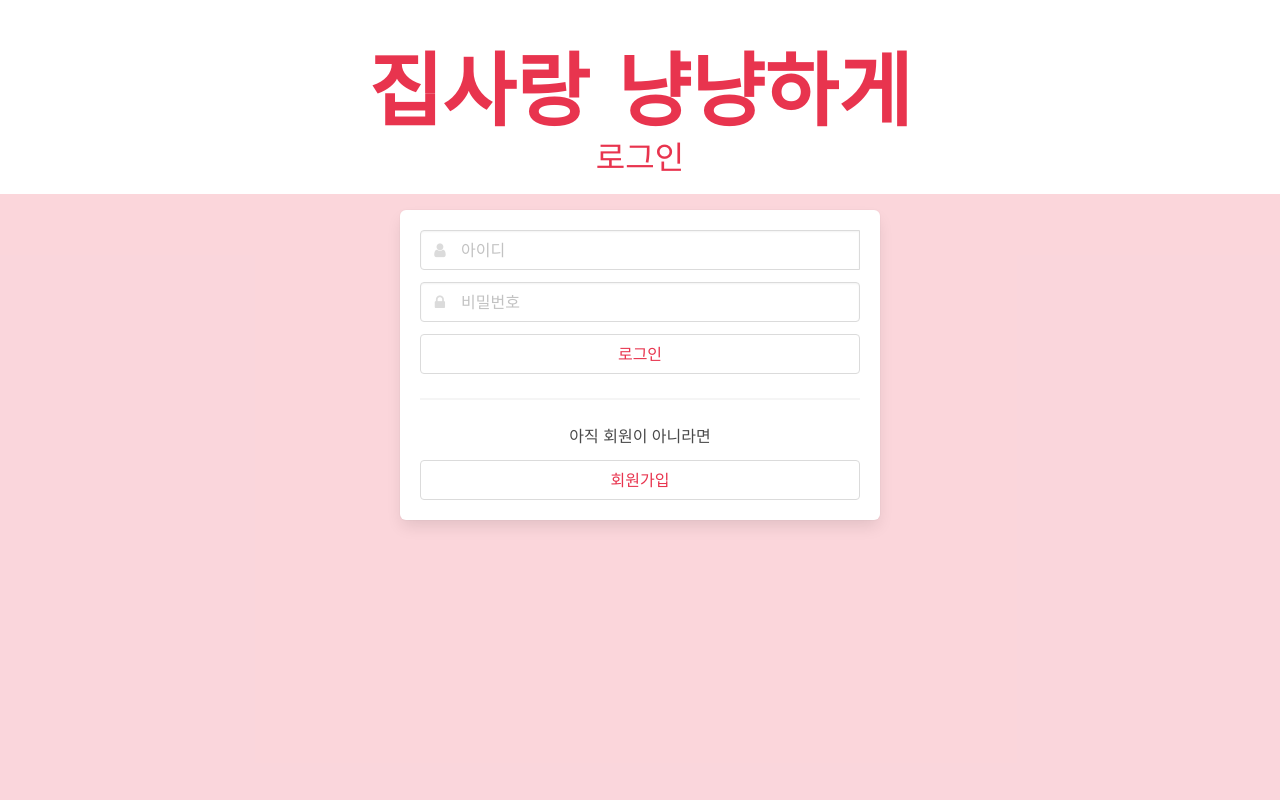
After one commit to Yboda/zipsarang, a Flask app: page /login in a window 1280 px wide. The commit adds this page. Run offline with Flask 2, Linux system fonts and the light colour scheme; some libraries are stand-ins or nearby versions.

Commit message:
집사랑 냥냥

```diff
--- a/app.py
+++ b/app.py
@@ -1,14 +1,110 @@
-# flask, pymongo, dnspython 설치
-from flask import Flask, render_template, request, jsonify
+# flask, pymongo, dnspython, PyJWT 설치
+from flask import Flask, render_template, jsonify, request, redirect, url_for
+from pymongo import MongoClient
+
+from werkzeug.utils import secure_filename
+from datetime import datetime, timedelta
+import jwt
+
+# 회원가입 시, 비밀번호 암호화
+import hashlib
+
 app = Flask(__name__)
+app.config["TEMPLATES_AUTO_RELOAD"] = True
+app.config['UPLOAD_FOLDER'] = "./static/default_img"
 
-from pymongo import MongoClient
+SECRET_KEY = 'zipsarang'
+
 client = MongoClient('mongodb+srv://root:1234@cluster0.um5wee2.mongodb.net/?retryWrites=true&w=majority')
-db = client.dbsparta
+db = client.zipsarang
 
 @app.route('/')
 def home():
-    return render_template('index.html')
+    user_token = request.cookies.get('user_token')
+    try:
+        payload = jwt.decode(user_token, SECRET_KEY, algorithms=['HS256'])
+        user_info = db.users.find_one({"user_id": payload["id"]})
+        return render_template('index.html', user_info=user_info, status=False)
+    except (jwt.ExpiredSignatureError, jwt.exceptions.DecodeError):
+        return render_template('index.html', status=True)
+
+
+@app.route('/sign_up', methods=['GET'])
+def go_sing_up():
+    user_token = request.cookies.get('user_token')
+    if user_token is not None:
+        request.cookie.pop('user_token', None)
+        return render_template('login.html')
+    return render_template('user.html')
+
+@app.route('/sign_up', methods=['POST'])
+def sign_up():
+
+    file = request.files["file"]
+
+    extension = file.filename.split('.')[-1]
+
+    today = datetime.now()
+    mytime = today.strftime('%Y%m%d%H%M%S')
+
+    filename = f'file--{mytime}'
+
+    save_to = f'static/{filename}.{extension}'
+    file.save(save_to)
+
+    user_id = request.form['user_id']
+    password = request.form['password']
+    nickname = request.form['nickname']
+    cat_name = request.form['cat_name']
+    intro = request.form['intro']
+
+    pw_hash = hashlib.sha256(password.encode('utf-8')).hexdigest()
+
+    doc = {
+        "user_id": user_id,     # 아이디
+        "password": pw_hash,    # 비밀번호
+        "nickname": nickname,   # 닉네임
+        "cat_name": cat_name,   # 고양이 이름
+        "intro": intro,         # 간단한 소개글
+        'cat_img': f'{filename}.{extension}'    # 고양이 사진
+    }
+    db.users.insert_one(doc)
+    return jsonify({'result': 'success'})
+
+@app.route('/sign_up/check_dup', methods=['POST'])
+def check_dup():
+    user_id = request.form['user_id']
+    exists = bool(db.users.find_one({"user_id": user_id}))
+    return jsonify({'result': 'success', 'exists': exists})
+
+@app.route('/login', methods=['GET'])
+def go_login():
+    return render_template('login.html')
+
+@app.route('/login', methods=['POST'])
+def login():
+    # 로그인
+    user_id = request.form['user_id']
+    password = request.form['password']
+
+    pw_hash = hashlib.sha256(password.encode('utf-8')).hexdigest()
+    result = db.users.find_one({'user_id': user_id, 'password': pw_hash})
+
+    if result is not None:
+        payload = {
+         'id': user_id,
+         'exp': datetime.utcnow() + timedelta(seconds=300)  # 로그인 5분 유지
+        }
+        token = jwt.encode(payload, SECRET_KEY, algorithm='HS256')
+
+        return jsonify({'result': 'success', 'token': token})
+    # 찾지 못하면
+    else:
+        return jsonify({'result': 'fail', 'msg': '아이디/비밀번호가 일치하지 않습니다.'})
+
+@app.route('/mypage')
+def mypage():
+    return render_template('index.html', status=False)
 
 if __name__ == '__main__':
     app.run('0.0.0.0', port=5000, debug=True)
--- /dev/null
+++ b/static/common.js
@@ -0,0 +1,118 @@
+function sign_up() {
+    let user_id = $("#input-user_id").val()
+    let password = $("#input-password").val()
+    let password2 = $("#input-password2").val()
+    let nickname = $("#input-nickname").val()
+    let cat_name = $("#input-cat_name").val()
+    let intro = $("#input-intro").val()
+    let file = $('#file')[0].files[0]
+
+    if ($("#help-id").hasClass("is-danger")) {
+        alert("아이디를 다시 확인해주세요.")
+        return;
+    } else if (!$("#help-id").hasClass("is-success")) {
+        alert("아이디 중복확인을 해주세요.")
+        return;
+    }
+
+    if (password == "") {
+        $("#help-password").text("비밀번호를 입력해주세요.").removeClass("is-safe").addClass("is-danger")
+        $("#input-password").focus()
+        return;
+    } else if (!is_password(password)) {
+        $("#help-password").text("비밀번호의 형식을 확인해주세요. 영문과 숫자 필수 포함, 특수문자(!@#$%^&*) 사용가능 8-20자").removeClass("is-safe").addClass("is-danger")
+        $("#input-password").focus()
+        return
+    } else {
+        $("#help-password").text("사용할 수 있는 비밀번호입니다.").removeClass("is-danger").addClass("is-success")
+    }
+    if (password2 == "") {
+        $("#help-password2").text("비밀번호를 입력해주세요.").removeClass("is-safe").addClass("is-danger")
+        $("#input-password2").focus()
+        return;
+    } else if (password2 != password) {
+        $("#help-password2").text("비밀번호가 일치하지 않습니다.").removeClass("is-safe").addClass("is-danger")
+        $("#input-password2").focus()
+        return;
+    } else {
+        $("#help-password2").text("비밀번호가 일치합니다.").removeClass("is-danger").addClass("is-success")
+    }
+
+    let form_data = new FormData()
+
+    form_data.append("file", file)
+    form_data.append("user_id", user_id)
+    form_data.append("password", password)
+    form_data.append("nickname", nickname)
+    form_data.append("cat_name", cat_name)
+    form_data.append("intro", intro)
+
+    $.ajax({
+        type: "POST",
+        url: "/sign_up",
+        data: form_data,
+        cache: false,
+        contentType: false,
+        processData: false,
+        success: function (response) {
+            alert("회원가입을 축하드립니다!")
+            window.location.replace("/")
+        }
+    });
+
+}
+
+function is_user_id(asValue) {
+    var regExp = /^(?=.*[a-zA-Z])[-a-zA-Z0-9_.]{2,10}$/;
+    return regExp.test(asValue);
+}
+
+function is_password(asValue) {
+    var regExp = /^(?=.*\d)(?=.*[a-zA-Z])[0-9a-zA-Z!@#$%^&*]{8,20}$/;
+    return regExp.test(asValue);
+}
+
+function check_dup() {
+    let user_id = $("#input-user_id").val()
+
+    if (user_id == "") {
+        $("#help-id").text("아이디를 입력해주세요.").removeClass("is-safe").addClass("is-danger")
+        $("#input-user_id").focus()
+        return;
+    }
+    if (!is_user_id(user_id)) {
+        $("#help-id").text("아이디의 형식을 확인해주세요. 영문과 숫자, 일부 특수문자(._-) 사용 가능. 2-10자 길이").removeClass("is-safe").addClass("is-danger")
+        $("#input-user_id").focus()
+        return;
+    }
+    $("#help-id").addClass("is-loading")
+
+    $.ajax({
+        type: "POST",
+        url: "/sign_up/check_dup",
+        data: {
+            user_id: user_id
+        },
+        success: function (response) {
+
+            if (response["exists"]) {
+                $("#help-id").text("이미 존재하는 아이디입니다.").removeClass("is-safe").addClass("is-danger")
+                $("#input-user_id").focus()
+            } else {
+                $("#help-id").text("사용할 수 있는 아이디입니다.").removeClass("is-danger").addClass("is-success")
+            }
+            $("#help-id").removeClass("is-loading")
+
+        }
+    });
+}
+
+function go_main(){
+    window.location.href = '/'
+}
+
+function sign_out() {
+    $.removeCookie('user_token', {path: '/'});
+    alert('로그아웃!')
+    window.location.href = "/"
+}
--- /dev/null
+++ b/templates/login.html
@@ -0,0 +1,151 @@
+<!doctype html>
+<html lang="en">
+<head>
+
+    <!-- Webpage Title -->
+    <title>Log In | ZIPSARANG</title>
+
+    <!-- Required meta tags -->
+    <meta charset="utf-8">
+    <meta name="viewport" content="width=device-width, initial-scale=1, shrink-to-fit=no">
+
+    <link rel="shortcut icon" href="{{ url_for('static', filename='favicon.ico') }}" type="image/x-icon">
+    <link rel="icon" href="{{ url_for('static', filename='favicon.ico') }}" type="image/x-icon">
+    <meta property="og:title" content="집사랑 냥냥하게"/>
+    <meta property="og:description" content="mini project for Web Plus"/>
+    <meta property="og:image" content="{{ url_for('static', filename='ogimg.png') }}"/>
+
+    <!-- Bulma CSS -->
+    <link rel="stylesheet" href="https://cdn.jsdelivr.net/npm/bulma@0.9.1/css/bulma.min.css">
+    <!-- Font Awesome CSS -->
+    <link href="//maxcdn.bootstrapcdn.com/font-awesome/4.7.0/css/font-awesome.min.css" rel="stylesheet">
+
+    <!-- JS -->
+    <script src="https://ajax.googleapis.com/ajax/libs/jquery/3.4.1/jquery.min.js"></script>
+    <script src="https://cdnjs.cloudflare.com/ajax/libs/jquery-cookie/1.4.1/jquery.cookie.js"></script>
+
+    <script src="{{ url_for('static', filename='common.js') }}"></script>
+
+    <style>
+        body {
+            background-color: RGBA(232, 52, 78, 0.2);
+            min-height: 100vh;
+        }
+
+        .section {
+            padding: 1rem 1.5rem;
+            max-width: 750px;
+            margin: auto;
+        }
+
+        .title {
+            font-weight: 800;
+            font-size: 5rem;
+            font-family: 'Nanum Brush Script', cursive;
+        }
+
+        .subtitle {
+            font-size: 2rem;
+            font-family: 'Nanum Pen Script', cursive;
+        }
+
+        .is-sparta {
+            color: #e8344e !important;
+        }
+    </style>
+    <script>
+
+        function sign_in() {
+            let user_id = $("#input-user_id").val()
+            let password = $("#input-password").val()
+
+            if (user_id == "") {
+                $("#help-id-login").text("아이디를 입력해주세요.")
+                $("#input-user_id").focus()
+                return;
+            } else {
+                $("#help-id-login").text("")
+            }
+
+            if (password == "") {
+                $("#help-password-login").text("비밀번호를 입력해주세요.")
+                $("#input-password").focus()
+                return;
+            } else {
+                $("#help-password-login").text("")
+            }
+
+            $.ajax({
+                type: "POST",
+                url: "/login",
+                data: {
+                    user_id: user_id,
+                    password: password
+                },
+                success: function (response) {
+                    if (response['result'] == 'success') {
+                        $.cookie('user_token', response['token'], {path: '/'});
+                        window.location.replace("/")
+                    } else {
+                        alert(response['msg'])
+                    }
+                }
+            });
+        }
+    </script>
+</head>
+<body>
+    <section class="hero is-white">
+        <div class="hero-body has-text-centered" style="padding-bottom:1rem;margin:auto;">
+            <a href="#" onclick="go_main()"><h1 class="title is-sparta">집사랑 냥냥하게</h1></a>
+            <h3 class="subtitle is-sparta">로그인</h3>
+        </div>
+    </section>
+    <section class="section">
+        <div class="container">
+            <div class="box" style="max-width: 480px;margin:auto">
+                <article class="media">
+                    <div class="media-content">
+                        <div class="content">
+                            <div class="field has-addons">
+                                <div class="control has-icons-left" style="width:100%">
+                                    <input id="input-user_id" class="input" type="text" placeholder="아이디">
+                                    <span class="icon is-small is-left"><i class="fa fa-user"></i></span>
+                                </div>
+                                <div id="btn-check-dup" class="control is-hidden">
+                                    <button class="button is-sparta" onclick="check_dup()">중복확인</button>
+                                </div>
+                            </div>
+                            <p id="help-id" class="help is-hidden">아이디는 2-10자의 영문과 숫자와 일부 특수문자(._-)만 입력 가능합니다.</p>
+                            <p id="help-id-login" class="help is-danger"></p>
+                            <div class="field">
+                                <div class="control has-icons-left">
+                                    <input id="input-password" class="input" type="password" placeholder="비밀번호">
+                                    <span class="icon is-small is-left"><i class="fa fa-lock"></i></span>
+                                </div>
+                                <p id="help-password" class="help is-hidden">영문과 숫자 조합의 8-20자의 비밀번호를 설정해주세요. 특수문자(!@#$%^&*)도 사용 가능합니다.</p>
+                            </div>
+                        </div>
+                        <div id="div-sign-in-or-up" class="has-text-centered">
+                            <nav class="level is-mobile">
+                                <button class="level-item button is-sparta" onclick="sign_in()">
+                                    로그인
+                                </button>
+
+                            </nav>
+                            <hr>
+                            <h4 class="mb-3">아직 회원이 아니라면</h4>
+                            <nav class="level is-mobile">
+
+                                <a href="/sign_up" class="level-item button is-sparta is-outlined">
+                                    회원가입
+                                </a>
+                            </nav>
+                        </div>
+                    </div>
+                </article>
+            </div>
+        </div>
+    </section>
+</body>
+</html>
```
Also changed, not shown: templates/index.html (+55 -5 lines), templates/user.html (added, +137 -0 lines), static/favicon.ico (added), static/file--20220920172441.jpg (added), static/file--20220920172704.jpg (added), static/file--20220920192026.jpg (added), static/logo.jpg (added), static/profile_pics/default_img.jpg (added).
